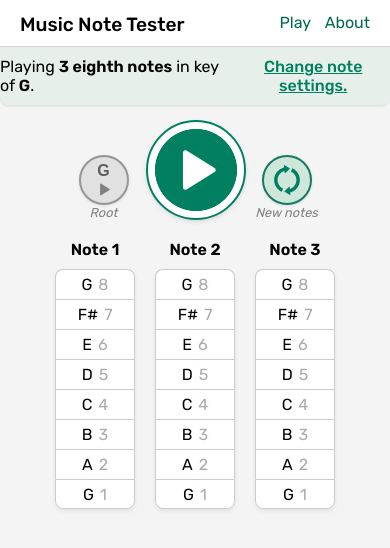
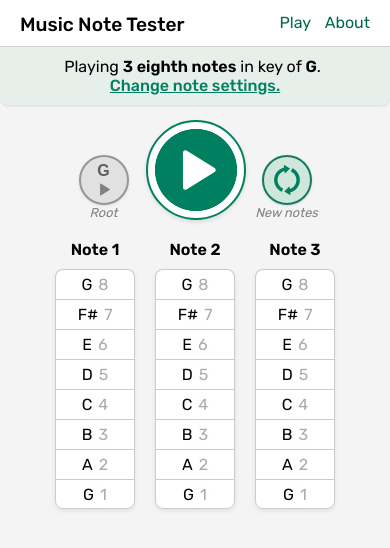
Before and after one commit to emikjackson/music-notes, a SvelteKit app: page / in a window 390 px wide. Shown: the top 548 px of the page. Built offline with nearby package versions, Linux system fonts and the light colour scheme.

Commit message:
fix/small mobile update

```diff
--- a/src/routes/+page.svelte
+++ b/src/routes/+page.svelte
@@ -132,7 +132,7 @@
   <div>
     Playing <strong>{activeSettings.numNotesToGenerate} {activeSettings.noteType} notes</strong> in key of <strong>{activeSettings.key}</strong>.
   </div>
-  <Button on:click={() => showSettingsModal = true} link style="margin:0px;margin-left:5px;padding:0px;font-size:1rem;">
+  <Button on:click={() => showSettingsModal = true} link style="margin:0px;padding:0px;font-size:1rem;">
     Change note settings.
   </Button>
 </div>
@@ -238,6 +238,11 @@
     width: 100%;
     display: flex;
     justify-content: center;
+    flex-wrap: wrap;
+  }
+  .settings > div {
+    text-align: center;
+    margin-right: 5px;
   }
 
   @media (max-width: 800px) {
```
